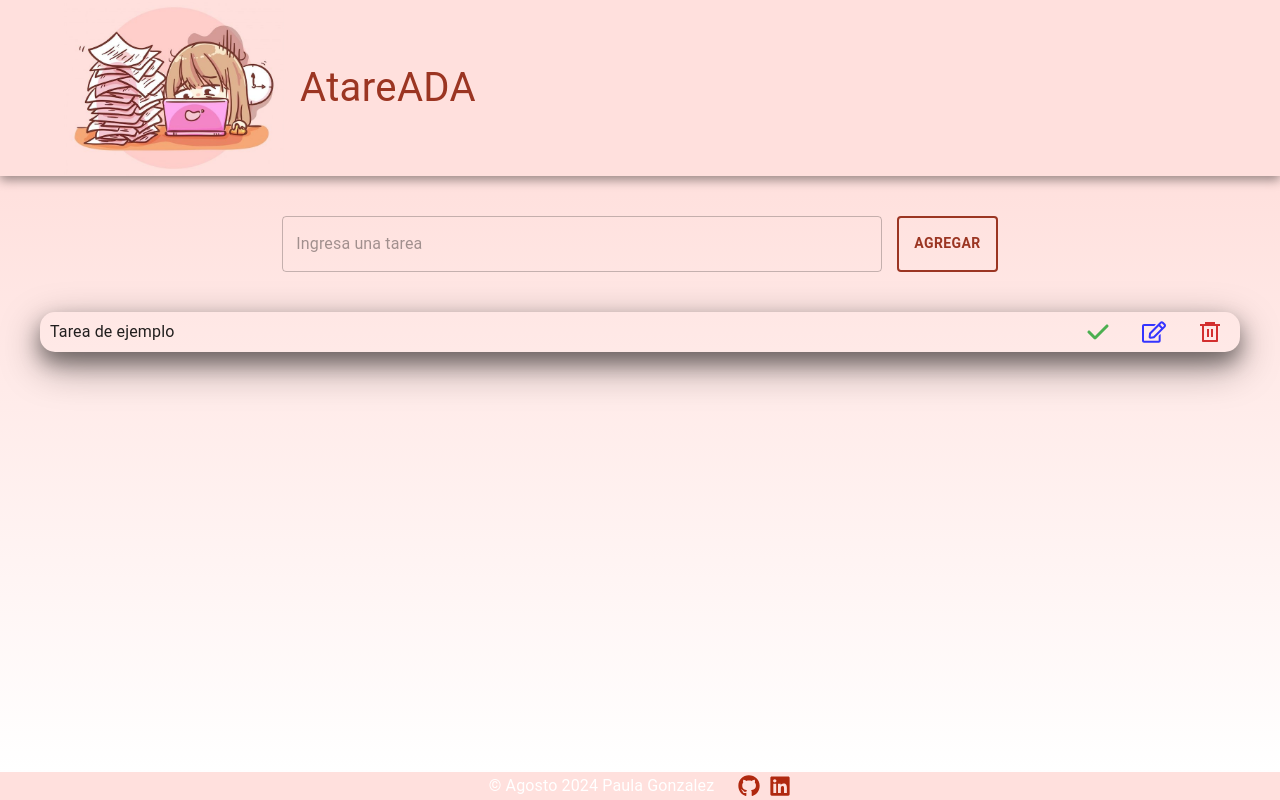
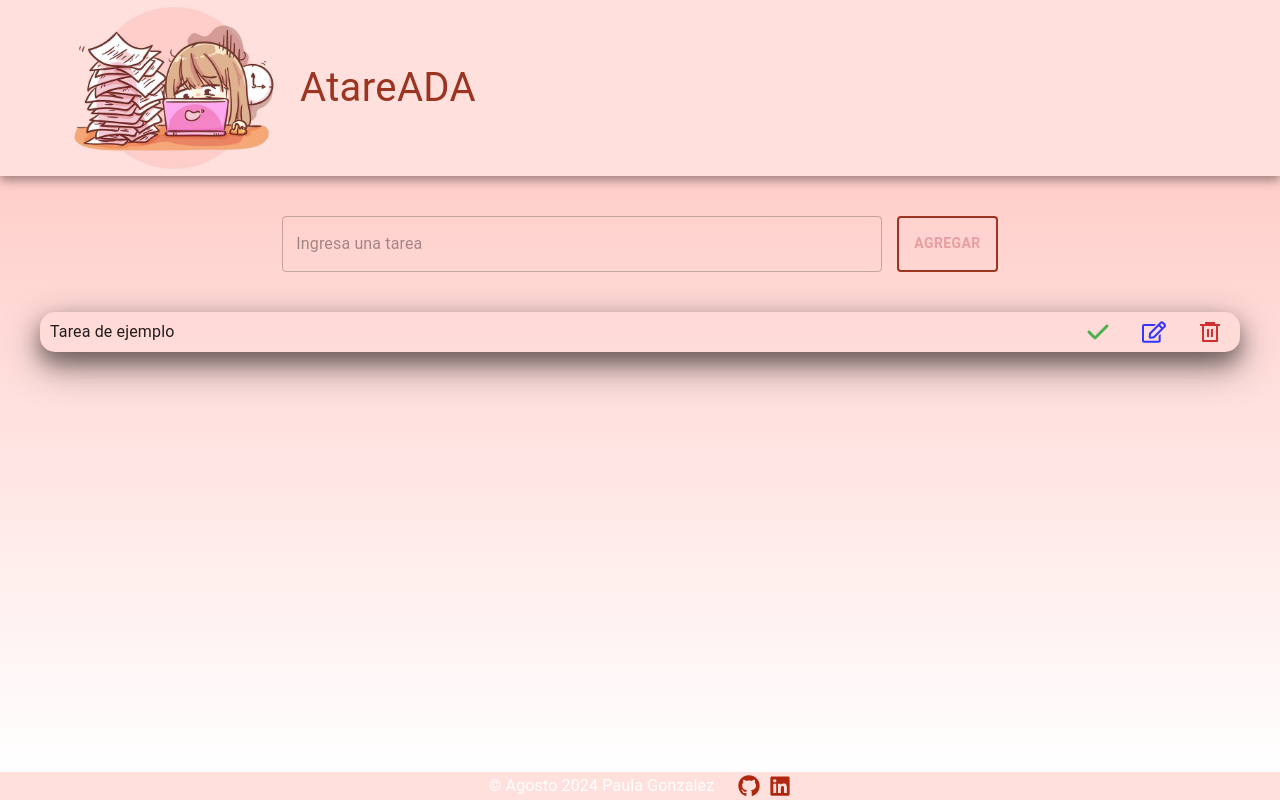
Before and after one commit to paulanabelgonzalez/AtareADA, a React (Vite) app: page / in a window 1280 px wide. Built offline with nearby package versions, Linux system fonts and the light colour scheme.

Commit message:
aguregue uuid

```diff
--- a/package.json
+++ b/package.json
@@ -16,7 +16,8 @@
     "react": "^18.3.1",
     "react-dom": "^18.3.1",
     "react-hook-form": "^7.53.1",
-    "react-icons": "^5.3.0"
+    "react-icons": "^5.3.0",
+    "uuid": "^11.0.2"
   },
   "devDependencies": {
     "@eslint/js": "^9.13.0",
--- a/src/components/Form.jsx
+++ b/src/components/Form.jsx
@@ -1,9 +1,24 @@
+import { useForm } from "react-hook-form";
+
 import { Box, Button, TextField } from "@mui/material";
 
 export const Form = () => {
+	const { register, handleSubmit } = useForm();
+	const onSubmit = (data) => {
+		console.log(data);
+		const dataTask = {
+			// id:
+			task: data.task,
+			completed: false,
+			description: data.description,
+		};
+		console.log(dataTask);
+	};
+
 	return (
 		<Box
 			as="form"
+			onSubmit={handleSubmit(onSubmit)}
 			sx={{
 				maxWidth: "1200px",
 				m: "auto",
@@ -18,23 +33,29 @@ export const Form = () => {
 				placeholder="Ingresa una tarea"
 				sx={{ minWidth: "50%" }}
 				variant="outlined"
+				{...register("task")}
 				InputProps={{
 					sx: {
 						"&:focus-within .MuiOutlinedInput-notchedOutline": {
-							borderColor: "#9B3522",
-							boxShadow: "0 0 10px #9B3522",
+							borderColor: "#e79ea2",
+							boxShadow: "0 0 10px #e79ea2",
 						},
 					},
 				}}
 			/>
 			<Button
 				variant="outlined"
+				type="submit"
 				sx={{
-					color: "#9B3522",
+					color: "#e79ea2",
 					border: "2px solid #9B3522",
 					fontWeight: 600,
 					transition: "0.5s ease",
-					"&:hover": { backgroundColor: "#9B3522bf", color: "#ffe3e0" },
+					"&:hover": {
+						backgroundColor: "#e79ea2",
+						color: "#9B3522",
+						border: "2px solid #e79ea2",
+					},
 				}}
 			>
 				Agregar
--- a/src/components/List.jsx
+++ b/src/components/List.jsx
@@ -29,6 +29,7 @@ const CheckTooltip = createStyledTooltip("#4caf50");
 const CheckedTooltip = createStyledTooltip("#d32f2f");
 const EditTooltip = createStyledTooltip("#3434ff");
 const DeleteTooltip = createStyledTooltip("#d32f2f");
+const DescriptionTooltip = createStyledTooltip("grey");
 
 export const List = () => {
 	return (
@@ -38,17 +39,22 @@ export const List = () => {
 				maxWidth: "1200px",
 				m: "auto",
 				p: "0px 10px",
-				display: "flex",
-				justifyContent: "space-between",
+				// display: "flex",
+				// justifyContent: "space-between",
 				boxShadow:
 					"0 10px 20px rgba(0, 0, 0, 0.4), 0 14px 40px rgba(0, 0, 0, 0.4)",
 				borderRadius: "15px",
 			}}
 		>
+			<Box sx={{ display: "flex", justifyContent: "space-between" }}>
 				<Typography sx={{ display: "flex", alignItems: "center" }}>
 					Tarea de ejemplo
 				</Typography>
-			<Stack direction="row" spacing={2}>
+				<Stack
+					direction="row"
+					spacing={{ xs: 0, md: 2 }}
+					sx={{ gap: { xs: "" } }}
+				>
 					<CheckTooltip title="Marcar como realizada">
 						<IconButton sx={{ color: "#4caf50" }}>
 							<FaCheck />
@@ -64,7 +70,14 @@ export const List = () => {
 							<RiDeleteBin6Line />
 						</IconButton>
 					</DeleteTooltip>
+					{/* <DescriptionTooltip title="Agregar Descripción">
+						<Button sx={{ padding: 0, fontSize: ".7rem", color: "#e79ea2" }}>
+							{" "}
+							descripción
+						</Button>
+					</DescriptionTooltip> */}
 				</Stack>
+			</Box>
 		</Box>
 	);
 };
--- a/src/layout/Main.jsx
+++ b/src/layout/Main.jsx
@@ -7,10 +7,11 @@ export const Main = () => {
 	return (
 		<Box
 			as="main"
-			sx={{ background: "linear-gradient(to bottom, #ffe0dd , white)" }}
+			sx={{ background: "linear-gradient(to bottom, #ffceca , white)" }}
 		>
 			<Form />
 			<List />
 		</Box>
 	);
 };
+//#ffe0dd
```
Also changed, not shown: 1 other file (tests, documents, lock files or other folders). Lines whose indentation alone changed are shown as unchanged.
